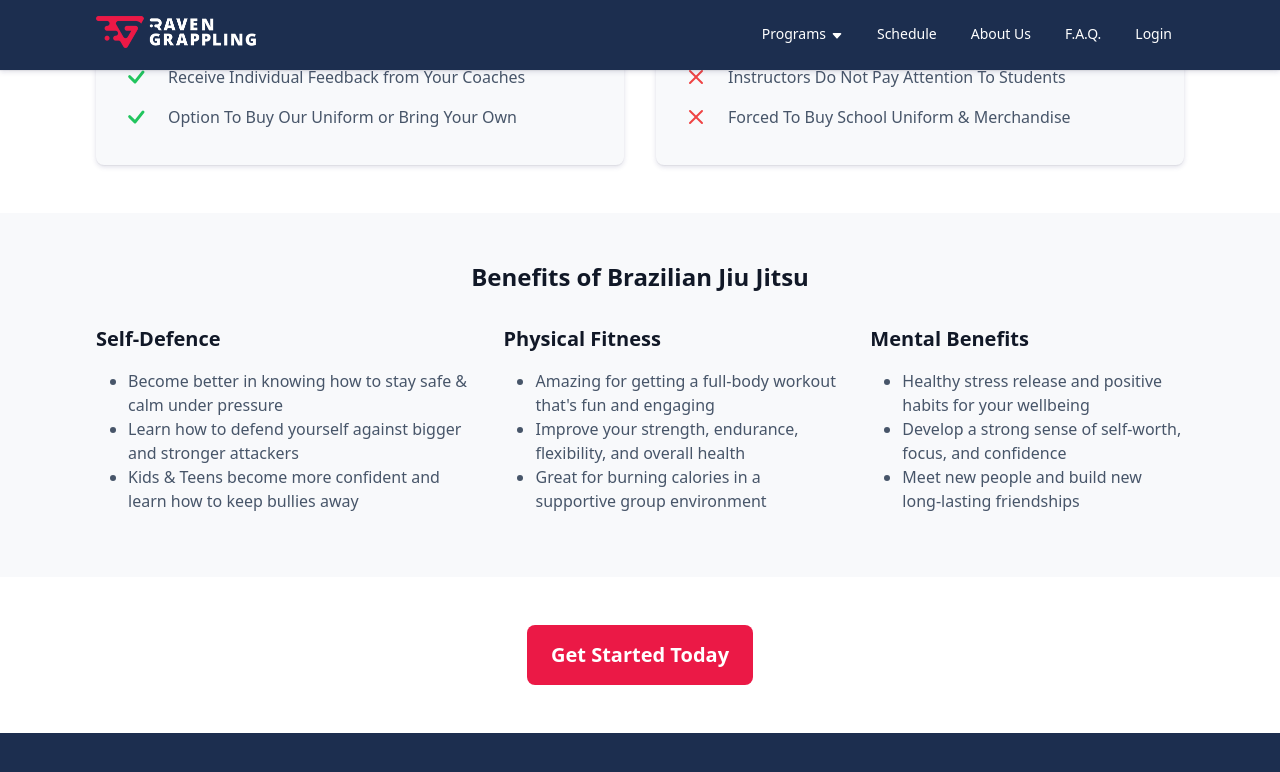
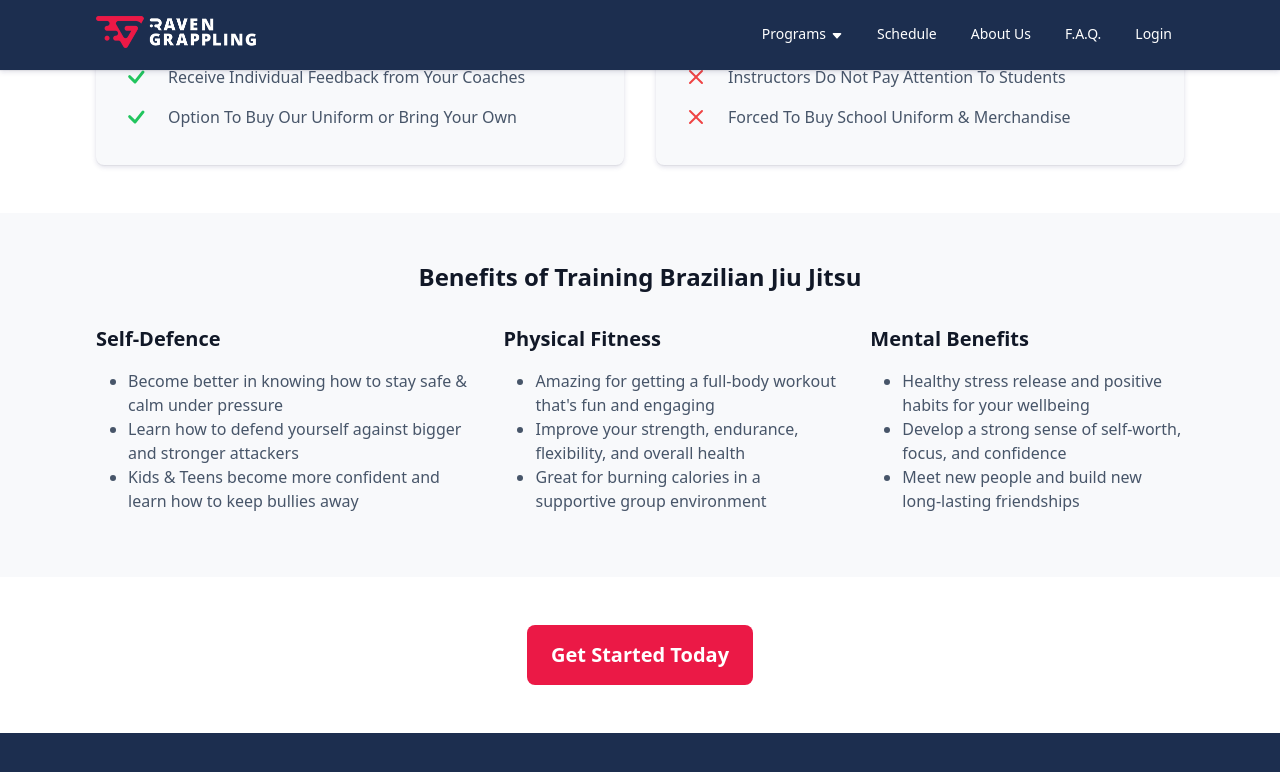
Before and after one commit to RavenGrappling/RavenGrappling.github.io, a Jekyll site: the page built from pages/index.html, in a window 1280 px wide and 900 px high, scrolled down 1319 px, cut to the strip 0-777 px from the top of the window. Shown: the top 772 px of the strip. Built offline with Jekyll 4.4.1, drawn with Linux system fonts in a browser that asks for light colours.

Commit message:
Update index.html

```diff
--- a/pages/index.html
+++ b/pages/index.html
@@ -112,7 +112,7 @@ permalink: /
 
 <div class="section-bg">
   <section>
-    <h2 class="text-center">Benefits of Brazilian Jiu Jitsu</h2>
+    <h2 class="text-center">Benefits of Training Brazilian Jiu Jitsu</h2>
 
     <div class="flex">
       <div>
```
